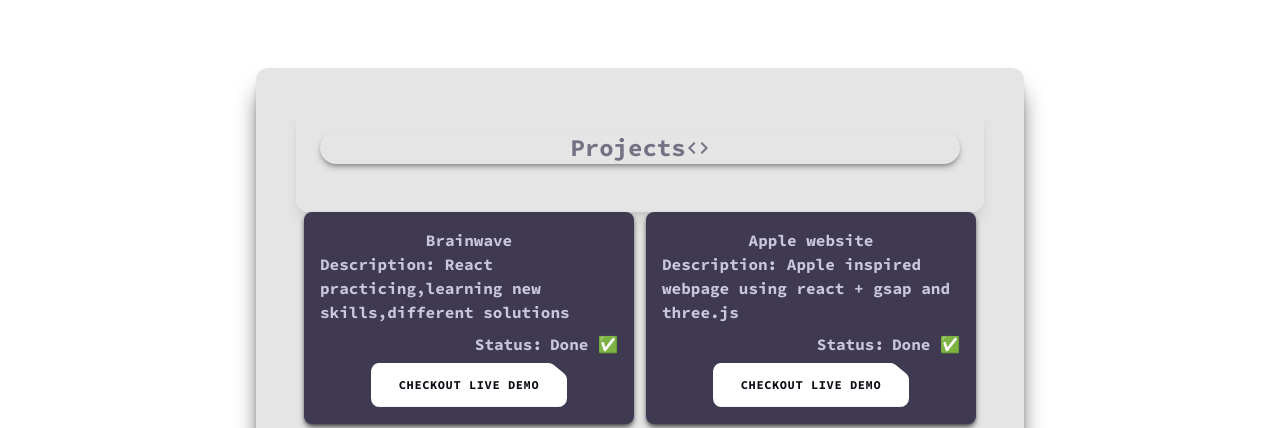
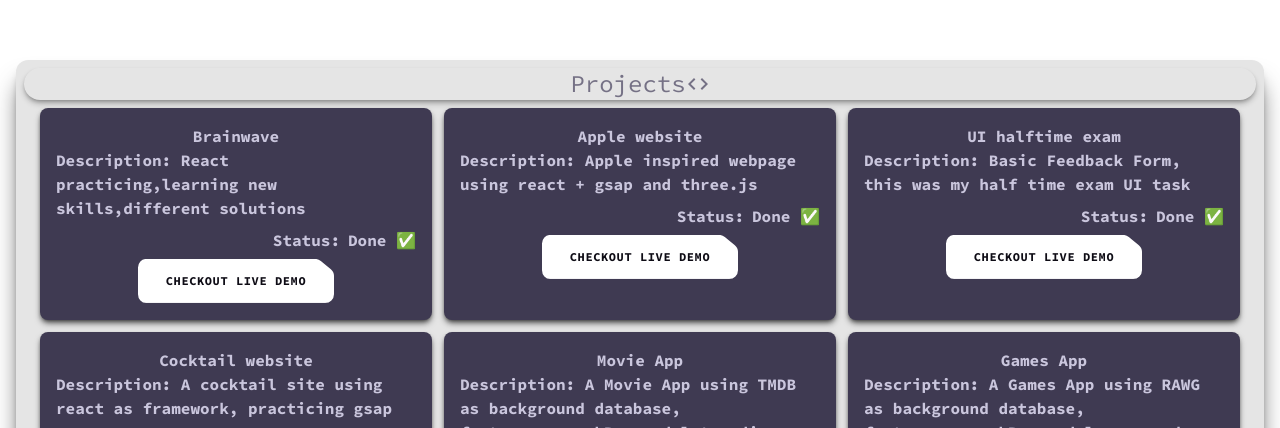
Before and after one commit to szkajvolker/portfolio-2.0, a React (Vite) app in the folder frontend/: page / in a window 1280 px wide. Shown: the part 2372-2800 px from the top of the page. Built offline with nearby package versions, Linux system fonts and the light colour scheme; a web font is replaced by a local one.

Commit message:
implement scroll-based navbar highlighting and fix UI bugs

```diff
--- a/frontend/src/App.jsx
+++ b/frontend/src/App.jsx
@@ -6,7 +6,6 @@ import Projects from "./components/Projects";
 import Contact from "./components/Contact";
 import Footer from "./components/Footer";
 import Navbar from "./components/Navbar";
-import { TracingBeam } from "./components/ui/TracingBeam";
 import { useThemeStore } from "./constants/themeStore";
 import { useEffect } from "react";
 
--- a/frontend/src/components/Navbar.jsx
+++ b/frontend/src/components/Navbar.jsx
@@ -1,4 +1,4 @@
-import { useState } from "react";
+import { useEffect, useState } from "react";
 import { navLists } from "../constants";
 import { HamburgerMenu } from "./design/Header";
 import { useLocation } from "react-router-dom";
@@ -7,10 +7,26 @@ import Button from "./Button";
 import MenuSvg from "../assets/svg/MenuSvg";
 import logoIcon from "../assets/images/logoIcon.jpg";
 import DarkmodeToggle from "./DarkmodeToggle";
+import { ScrollTrigger } from "gsap/all";
 
 const Navbar = () => {
   const pathName = useLocation();
   const [openNavigation, setOpenNavigation] = useState(false);
+  const [activeSection, setActiveSection] = useState(null);
+
+  useEffect(() => {
+   ["home","about","skills","projects","contact"].forEach((id) => {
+    ScrollTrigger.create({
+      trigger: `#${id}`,
+      start: "top center",
+      end: "bottom center",
+      onEnter: () => setActiveSection(id),
+      onEnterBack: () => setActiveSection(id),
+      onLeave: () => setActiveSection(null),
+      onLeaveBack: () => setActiveSection(null),
+    });
+   });
+  },[]) ;
 
   const toggleNavigation = () => {
     if (openNavigation) {
@@ -26,6 +42,7 @@ const Navbar = () => {
     if (!openNavigation) return;
     enablePageScroll();
     setOpenNavigation(false);
+    setActiveSection(pathName.hash)
   };
 
   return (
@@ -44,7 +61,7 @@ const Navbar = () => {
             key={nav.id}
             href={nav.url}
             className={`font-code text-lg font-bold uppercase dark:hover:text-color-1 hover:scale-110 hover:text-color-1 transition-all duration-300 ${
-              nav.url === pathName.hash ? "text-color-1" : "text-n-3 dark:text-n-2"
+              nav.url === `#${activeSection}` ? "text-color-1" : "text-n-3 dark:text-n-2"
             }`}
             onClick={handleClick}
           >
--- a/frontend/src/components/Projects.jsx
+++ b/frontend/src/components/Projects.jsx
@@ -4,18 +4,18 @@ import Button from "./Button";
 
 function Projects() {
   return (
-    <div className="flex min-h-screen w-full items-center justify-center p-10" id="projects">
-      <div className="rounded-xl shadow-xl dark:bg-black/40 bg-black/10 shadow-black/70 dark:shadow-purple-800/40 flex flex-col mb-10 max-w-3xl lg:p-10 p-2">
-        <div className="rounded-xl shadow-lg p-6 justify-center font-code font-bold">
-          <div className="shadow-md dark:shadow-purple-800/70 shadow-black/30 dark:text-color-1 text-n-4 flex flex-row items-center rounded-[10rem] mb-6 justify-center">
-            <h2 className="lg:text-2xl text-sm ">Projects</h2>
+    <div className="min-h-screen px-4 py-8" id="projects">
+      <div className="max-w-7xl mx-auto">
+        <div className="rounded-xl shadow-xl dark:bg-black/40 bg-black/10 shadow-black/70 dark:shadow-purple-800/40 flex flex-col mb-10 p-2">
+          <div className="shadow-md dark:shadow-purple-800/70 shadow-black/30 dark:text-color-1 text-n-4 flex flex-row items-center rounded-[10rem] mb-2 justify-center">
+            <h2 className="lg:text-2xl text-sm font-code">Projects</h2>
             <span>
               <MdCode className="lg:text-2xl text-sm"></MdCode>
             </span>
           </div>
-        </div>
 
-        <ul className="flex flex-col lg:grid lg:grid-cols-2 w-full gap-3 px-2">
+
+          <ul className="flex flex-col lg:grid grid-cols-1 md:grid-cols-2 xl:grid-cols-3 w-full gap-3 px-4">
           {projects.map((p) => (
             <li
               key={p.id}
@@ -47,6 +47,7 @@ function Projects() {
             </li>
           ))}
         </ul>
+        </div>
       </div>
     </div>
   );
--- a/frontend/src/components/Skills.jsx
+++ b/frontend/src/components/Skills.jsx
@@ -85,7 +85,7 @@ function Skills() {
       <div className="flex flex-col lg:flex-row w-full lg:justify-between px-20">
         <div
           ref={hardSkillsRef}
-          className="dark:bg-black/40 bg-black/10  dark:border-n-6 rounded-xl lg:px-[2rem] p-[1rem] w-full max-w-2xl h-full shadow-xl shadow-black/70 dark:shadow-purple-800/40"
+          className="dark:bg-black/40 bg-black/10  dark:border-n-6 rounded-xl lg:px-[2rem] p-[1rem] w-full max-w-2xl h-full shadow-xl shadow-black/70 dark:shadow-purple-800/40 mb-5"
         >
           <h2 className="dark:text-n-3 text-n-6 text-sm lg:text-2xl font-code font-bold text-center mb-6">
             Hard skills
```
Also changed, not shown: 4 other files (tests, documents, lock files or other folders).
